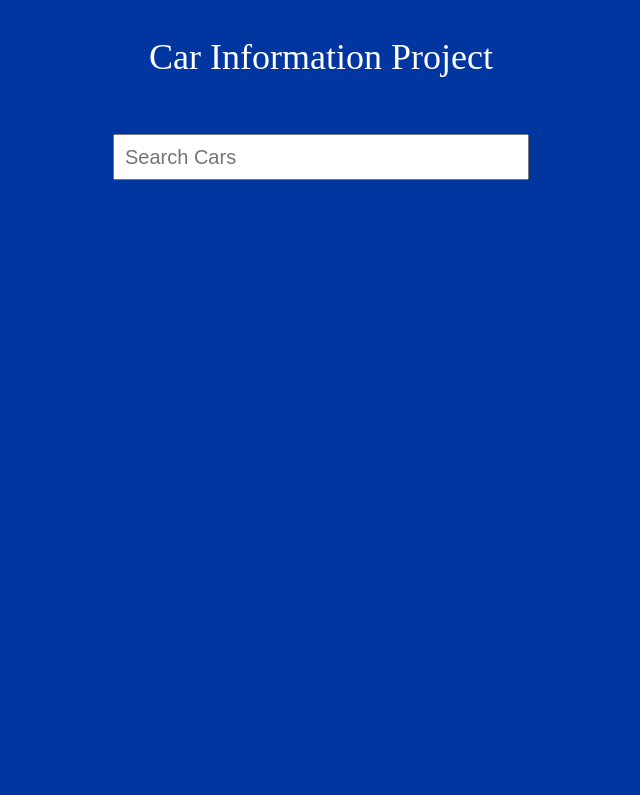
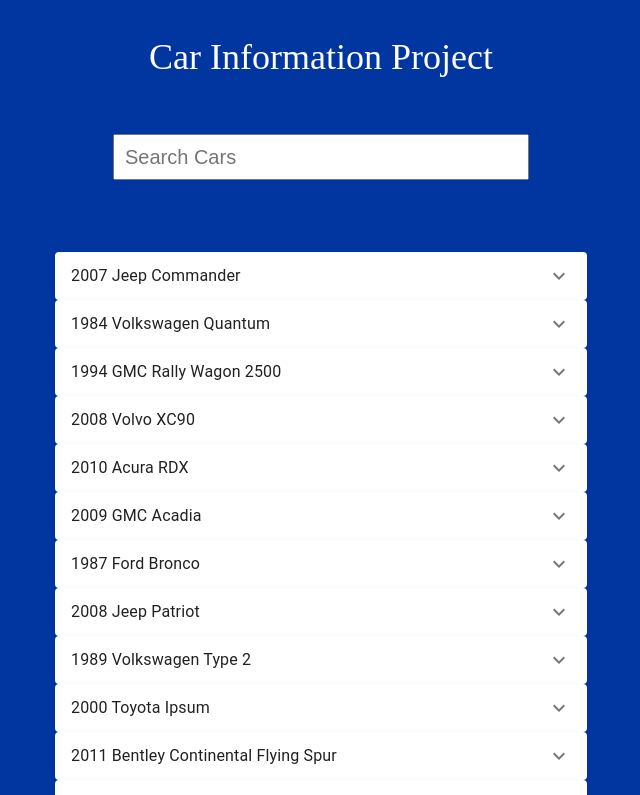
Before and after one commit to IanIsom/IPSecureProject, a React (Create React App) app: page / in a window 1280 px wide. Shown: the top 795 px of the page, without its empty margins (319-959 px from the left). Built offline with nearby package versions, Linux system fonts and the light colour scheme.

Commit message:
Accordion and Filter Combined

```diff
--- a/src/App.css
+++ b/src/App.css
@@ -46,6 +46,12 @@
   line-height: 30px;
 }
 
+.test{
+  justify-content: left;
+  text-align: left;
+  width: 500px;
+}
+
 @keyframes App-logo-spin {
   from {
     transform: rotate(0deg);
--- a/src/App.js
+++ b/src/App.js
@@ -1,7 +1,11 @@
 import './App.css';
 import JSONDATA from './Cars.json';
 import { useState } from 'react';
-
+import Accordion from '@material-ui/core/Accordion';
+import AccordionSummary from '@material-ui/core/AccordionSummary';
+import AccordionDetails from '@material-ui/core/AccordionDetails';
+import Typography from '@material-ui/core/Typography';
+import ExpandMoreIcon from '@material-ui/icons/ExpandMore';
 
 function App() {
   const [searchTerm, setSearchTerm] = useState("");
@@ -18,10 +22,14 @@
             setSearchTerm(event.target.value);
           }}
         />
+        <p />
         {JSONDATA.filter((val) => {
 
-          if (searchTerm === "" || val.id === null || val.lot.name === null  || val.lot.city === null || val.lot.country === null || val.make === null || val.model === null || val.year === null || val.vin === null || val.askingPrice === null || val.dealerCost === null || val.color === null || val.dateListed === null) {
+          if (val.id === null || val.lot.name === null || val.lot.city === null || val.lot.country === null || val.make === null || val.model === null || val.year === null || val.vin === null || val.askingPrice === null || val.dealerCost === null || val.color === null || val.dateListed === null) {
             return;
+          }
+          else if (searchTerm === "") {
+            return val;
           }
           else if (val.id.includes(searchTerm)) {
             return val;
@@ -61,12 +69,38 @@
           }
 
         }).map((val, key) => {
-          return <div className="cars" key={key}>{val.color} {val.make} {val.model} located at {val.lot.name} in {val.lot.city}, {val.lot.country}</div>
+          //return <div className="cars" key={key}>{val.color} {val.make} {val.model} located at {val.lot.name} in {val.lot.city}, {val.lot.country}</div>
+          return <div className="cars" key={key}><Accordion>
+            <AccordionSummary
+              expandIcon={<ExpandMoreIcon />}
+              aria-controls="panel1a-content"
+              id="panel1a-header"
+            >
+              <Typography>{val.year} {val.make} {val.model}</Typography>
+            </AccordionSummary>
+            <AccordionDetails>
+
+              <Typography align='left'>
+                <div class='test'>
+                  ID: {val.id} <br></br>
+                  Lot: {val.lot.name} in {val.lot.city}, {val.lot.country}<br></br>
+                  VIN: {val.vin}<br></br>
+                  Asking Price: {val.askingPrice}<br></br>
+                  Dealer Cost: {val.dealerCost}<br></br>
+                  Color: {val.color}<br></br>
+                  Date Listed: {val.dateListed}<br></br>
+                </div>
+              </Typography>
+
+            </AccordionDetails>
+          </Accordion></div>
         })}
 
       </header>
 
     </div>
+
+
   );
 }
 export default App;
```
